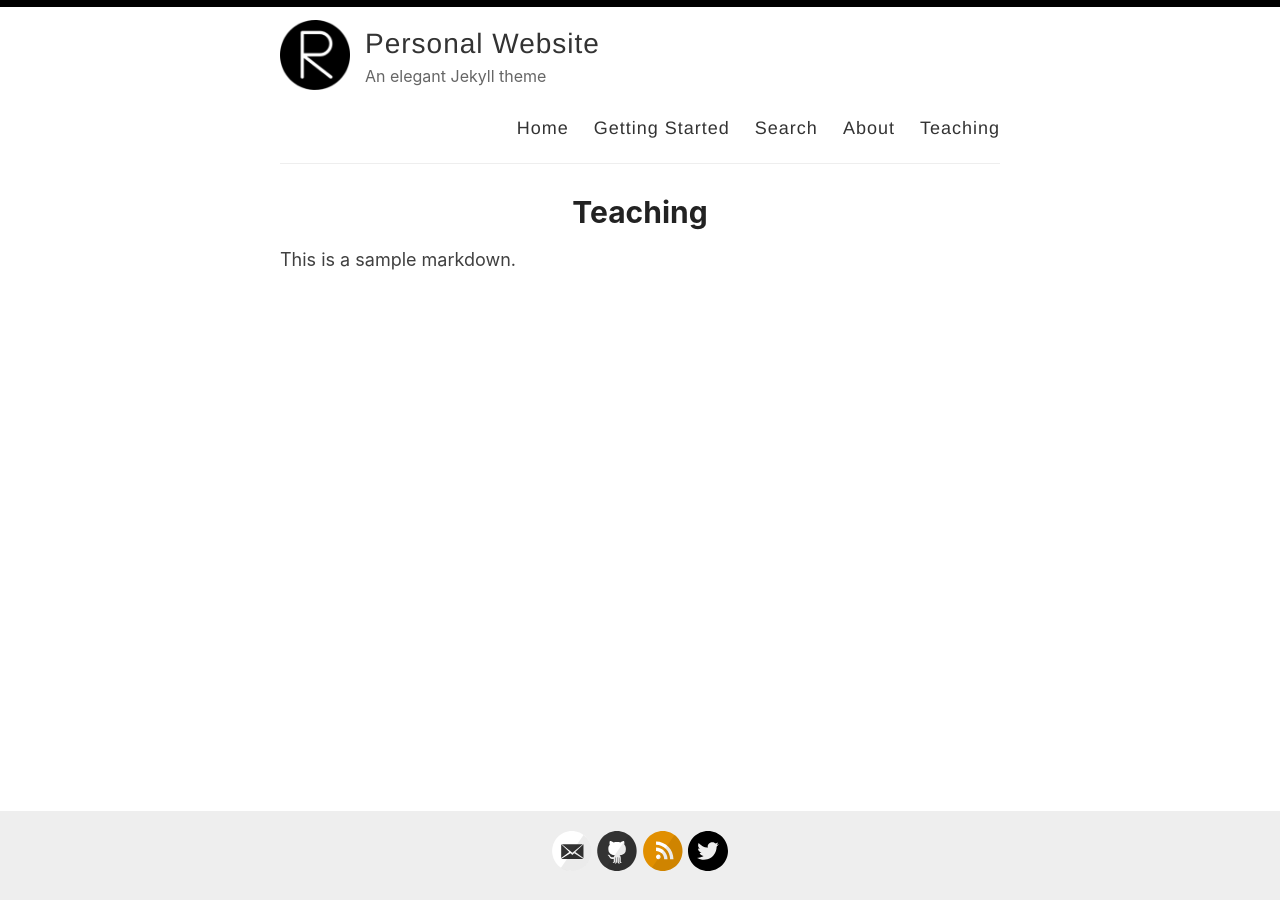
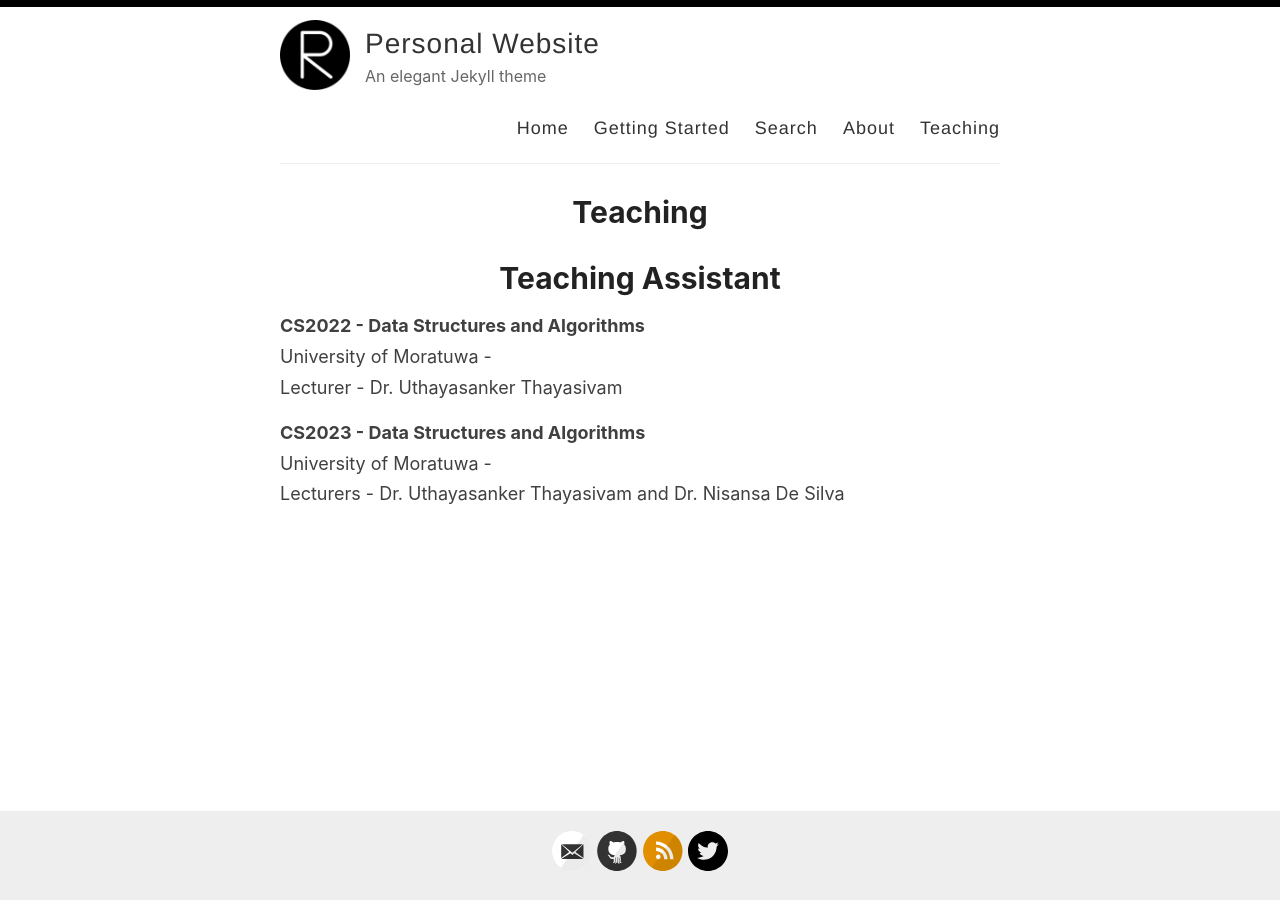
Before and after one commit to Skogul1997/Skogul1997.github.io, a Jekyll site: the page built from _pages/teaching.md, in a window 1280 px wide. Built offline with Jekyll 4.4.1, drawn with Linux system fonts in a browser that asks for light colours.

Commit message:
Update teaching.md

```diff
--- a/_pages/teaching.md
+++ b/_pages/teaching.md
@@ -4,4 +4,12 @@ permalink: /teaching/
 title: Teaching
 ---
 
-This is a sample markdown.
+# Teaching Assistant
+
+**CS2022 - Data Structures and Algorithms**\
+University of Moratuwa - \
+Lecturer - Dr. Uthayasanker Thayasivam
+
+**CS2023 - Data Structures and Algorithms**\
+University of Moratuwa - \
+Lecturers - Dr. Uthayasanker Thayasivam and Dr. Nisansa De Silva
```
